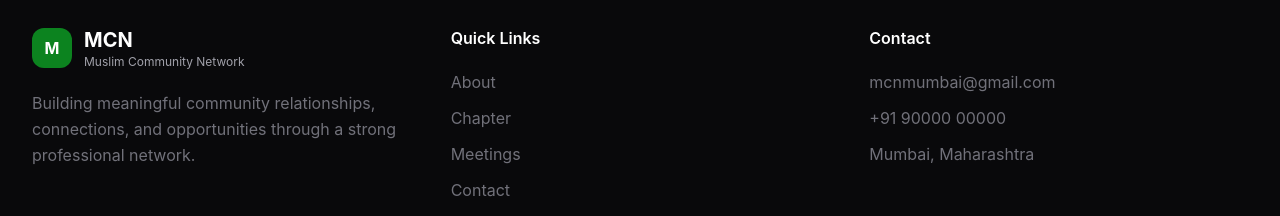
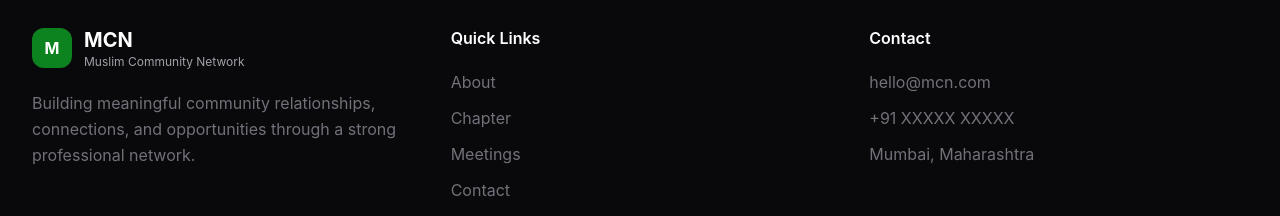
Before and after one commit to adityasellwell/mcn-frontend, a React (Vite) app: page / in a window 1280 px wide. Shown: the part 6309-6525 px from the top of the page. Built offline with nearby package versions, Linux system fonts and the light colour scheme; no server answers.

Commit message:
fix: revert footer to hello@mcn.com and +91 XXXXX XXXXX static placeholders

```diff
--- a/src/website/layouts/Footer.jsx
+++ b/src/website/layouts/Footer.jsx
@@ -1,15 +1,6 @@
-import { useState, useEffect } from "react";
 import Container from "../components/ui/Container";
-import api from "../../services/api";
 
 const Footer = () => {
-  const [contact, setContact] = useState({ email: null, phone: null });
-
-  useEffect(() => {
-    api.get("/admin/contact")
-      .then((res) => setContact(res.data?.data || {}))
-      .catch(() => {});
-  }, []);
 
   return (
     <footer
@@ -193,33 +184,17 @@ const Footer = () => {
                 text-zinc-500
               "
             >
-              {contact.email ? (
-                <p>
-                  <a
-                    href={`mailto:${contact.email}`}
-                    className="hover:text-[#22C55E] transition-colors"
-                  >
-                    {contact.email}
-                  </a>
-                </p>
-              ) : (
-                <p>mcnmumbai@gmail.com</p>
-              )}
+              <p>
+                hello@mcn.com
+              </p>
 
-              {contact.phone ? (
-                <p>
-                  <a
-                    href={`tel:+91${contact.phone}`}
-                    className="hover:text-[#22C55E] transition-colors"
-                  >
-                    +91 {contact.phone}
-                  </a>
-                </p>
-              ) : (
-                <p>+91 90000 00000</p>
-              )}
+              <p>
+                +91 XXXXX XXXXX
+              </p>
 
-              <p>Mumbai, Maharashtra</p>
+              <p>
+                Mumbai, Maharashtra
+              </p>
             </div>
           </div>
         </div>
```
Also changed, not shown: 1 other file (tests, documents, lock files or other folders).
